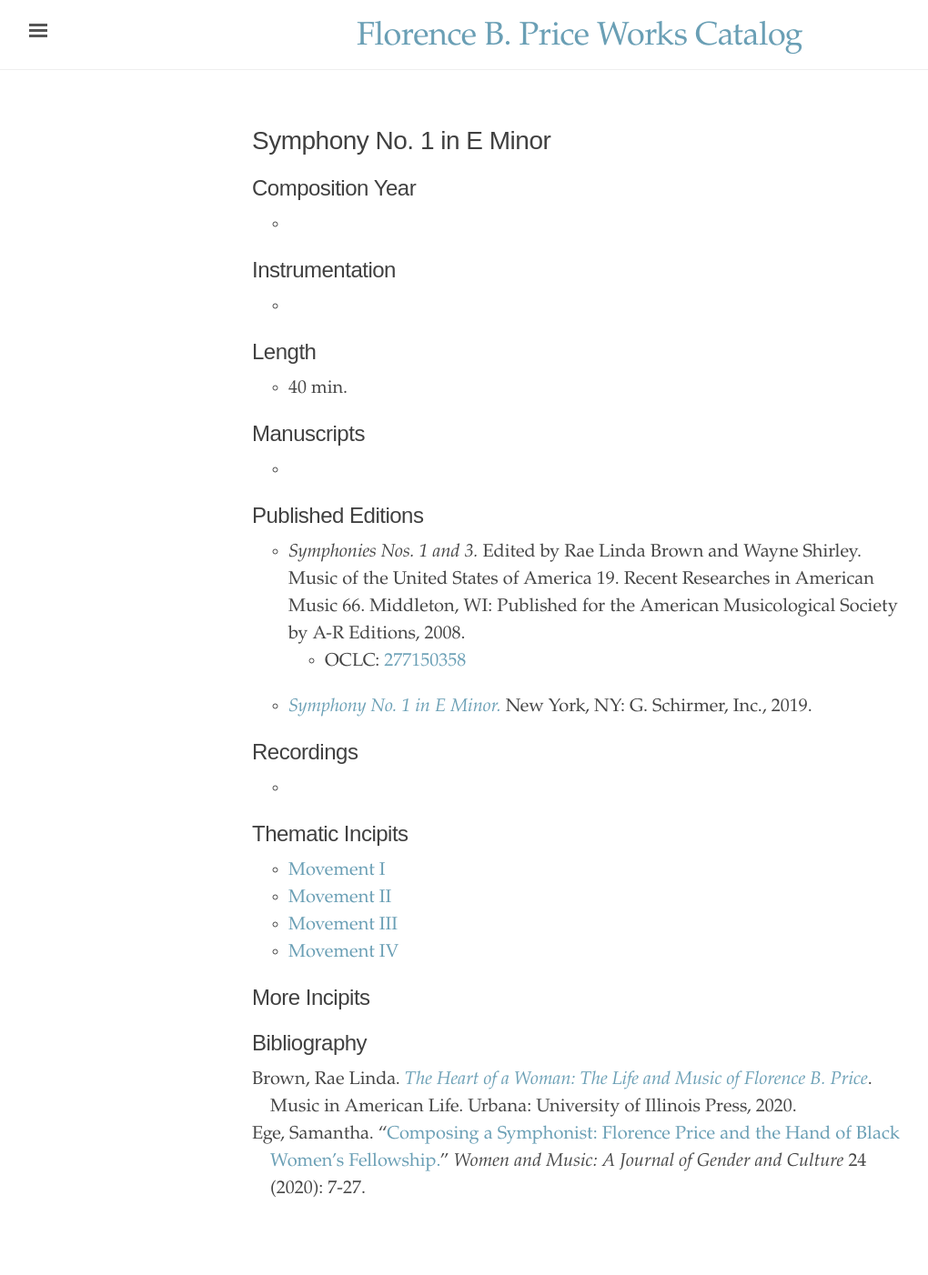
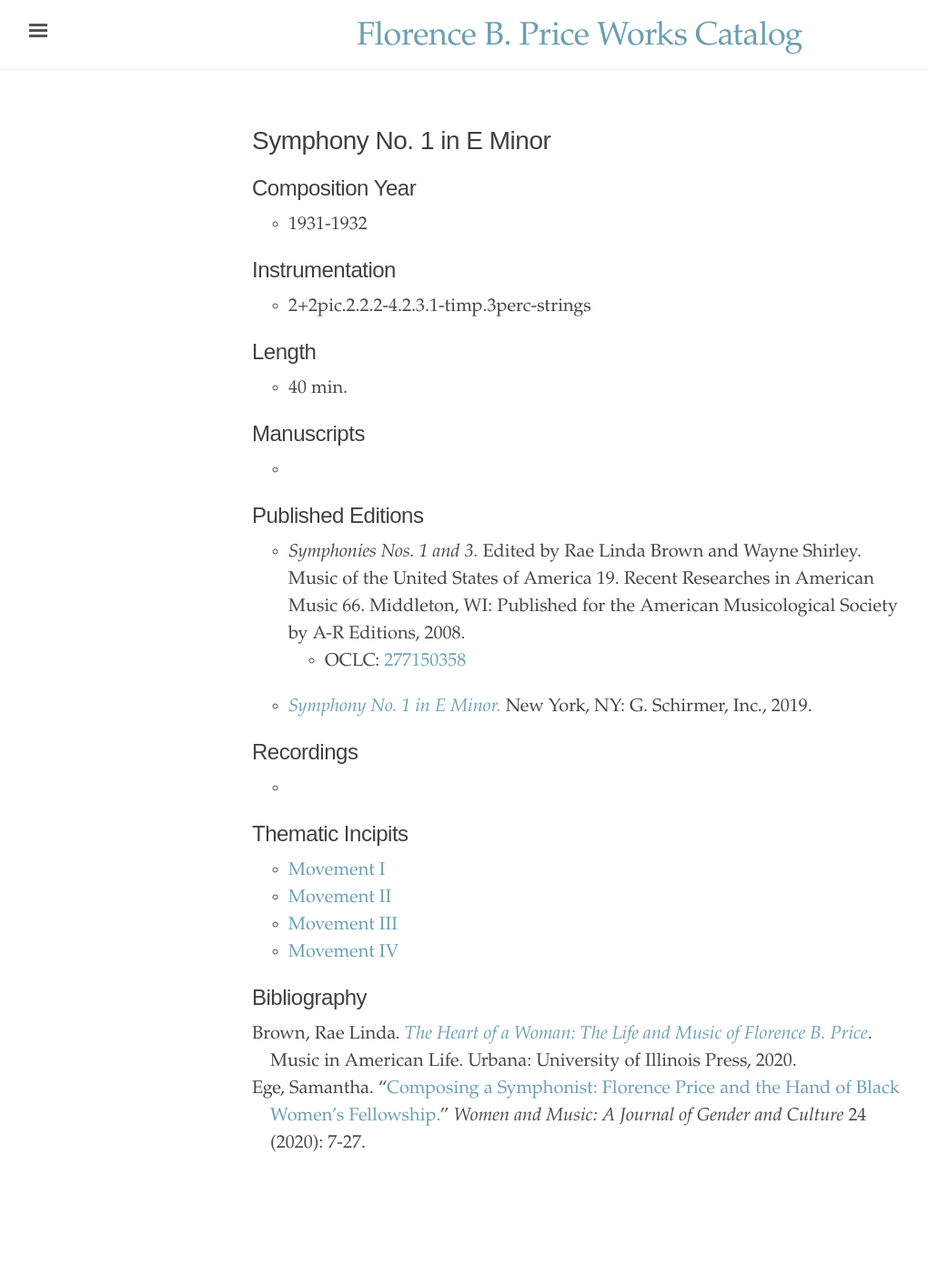
Before and after one commit to dwshadle/florence-price-catalog, a Jekyll site: the page built from _texts/price-symphony_no1.md, in a window 1280 px wide. Shown: the whole page at 91% size, without its empty margins (3-1023 px from the left). Built offline with Jekyll 4.4.1, drawn with Linux system fonts in a browser that asks for light colours; after the commit the page ends 1352 px from its top, so only the background shows below that.

Commit message:
Update price-symphony_no1.md

```diff
--- a/_texts/price-symphony_no1.md
+++ b/_texts/price-symphony_no1.md
@@ -7,10 +7,10 @@ permalink: /price-symphony-no1/
 ---
 
 ## Composition Year
--
+- 1931-1932
 
 ## Instrumentation
--
+- 2+2pic.2.2.2-4.2.3.1-timp.3perc-strings
 
 ## Length
 - 40 min.
@@ -32,19 +32,6 @@ permalink: /price-symphony-no1/
 - [Movement III](https://dwshadle.github.io/test/price-symphony-no1/mvt3)
 - [Movement IV](https://dwshadle.github.io/test/price-symphony-no1/mvt4)
 
-## More Incipits
-<ul class="texts">
-    {% for item in site.texts %}
-      {% if (item.layout == "mei" and item.title == "Symphony No. 1*" %}
-          <li class="text-title">
-          <a href="{{ site.baseurl }}{{ item.url }}">
-        {{ item.title }}
-              </a>
-    </li>
-      {% endif %}
-    {% endfor %}
-</ul>
-
 ## Bibliography
 1. Brown, Rae Linda. <a href="https://www.worldcat.org/title/1122800180" target="_blank">*The Heart of a Woman: The Life and Music of Florence B. Price*</a>. Music in American Life. Urbana: University of Illinois Press, 2020.
 2. Ege, Samantha. "<a href="https://doi.org/10.1353/wam.2020.0010" target="_blank">Composing a Symphonist: Florence Price and the Hand of Black Women's Fellowship.</a>" *Women and Music: A Journal of Gender and Culture* 24 (2020): 7-27.
```
